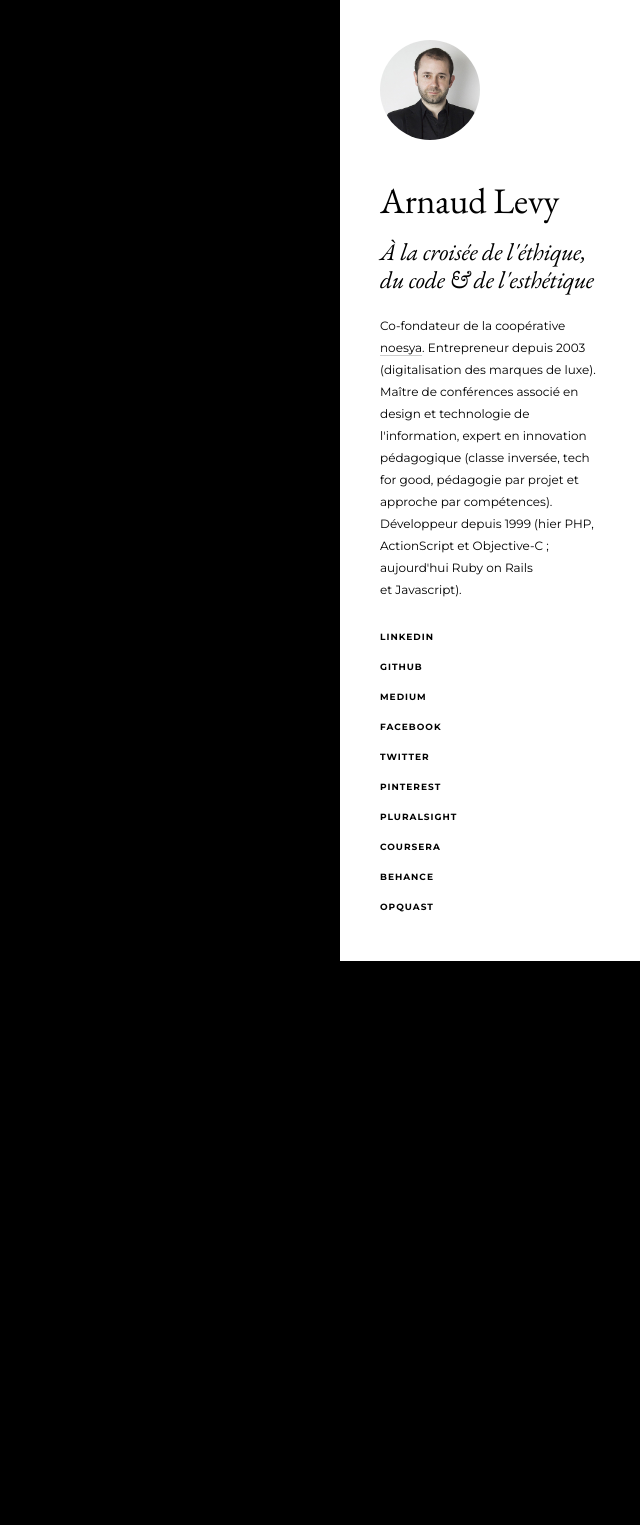
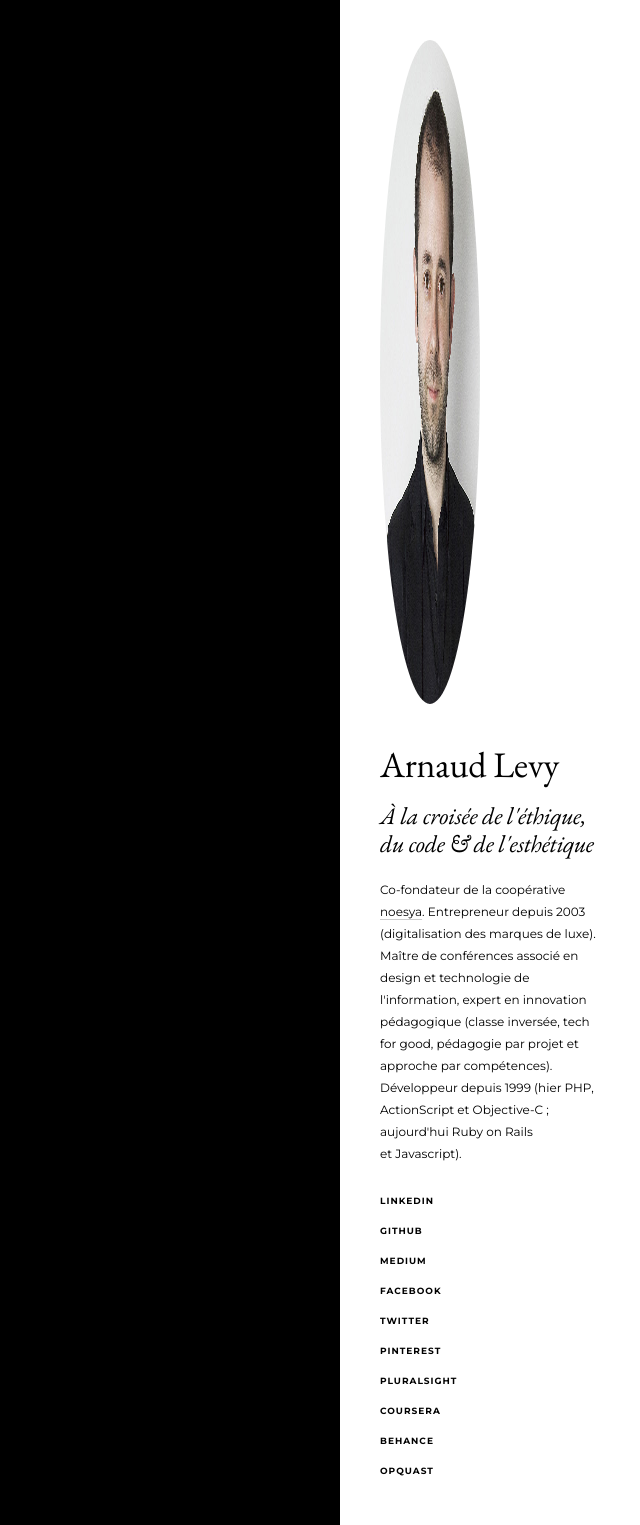
Before and after one commit to arnaudlevy/arnaudlevy.com, a Jekyll site: the page built from index.html, in a window 1280 px wide. Shown: the whole page, without its empty margins (640-1280 px from the left). Built offline with Jekyll 4.4.1, drawn with Linux system fonts in a browser that asks for light colours; comment, search, counter and statistics services are not loaded; before the commit the page ends 961 px from its top, so only the background shows below that.

Commit message:
width height

```diff
--- a/index.html
+++ b/index.html
@@ -2,7 +2,7 @@
 title: Arnaud Levy
 layout: default
 ---
-<img src="/assets/images/photo.jpg" alt="Arnaud Levy" class="photo">
+<img src="/assets/images/photo.jpg" alt="Arnaud Levy" class="photo" width="664" height="664">
 <h1>Arnaud Levy</h1>
 <h2>À la croisée de l'éthique, du&nbsp;code &&nbsp;de&nbsp;l'esthétique</h2>
 <p>
```
